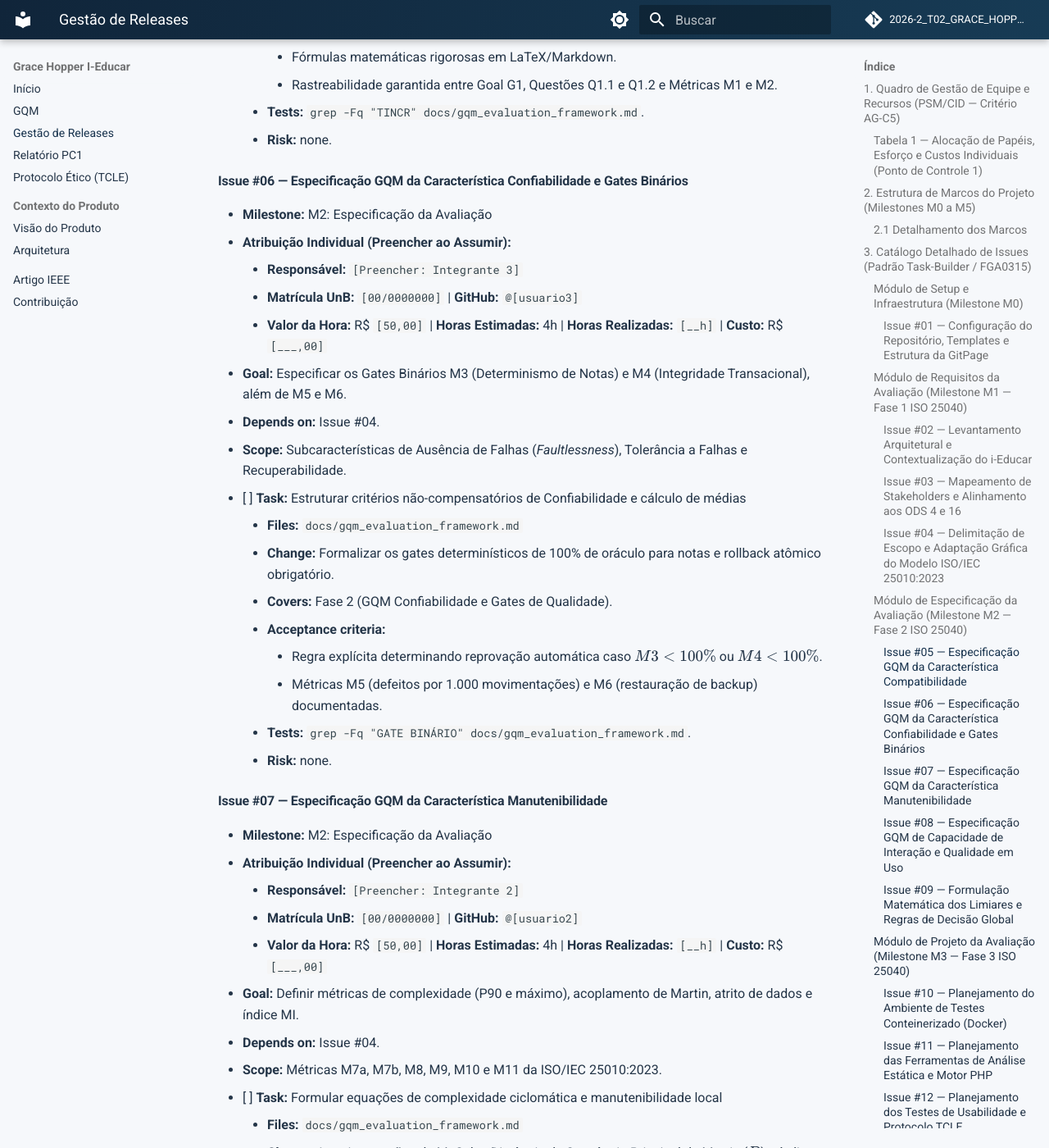
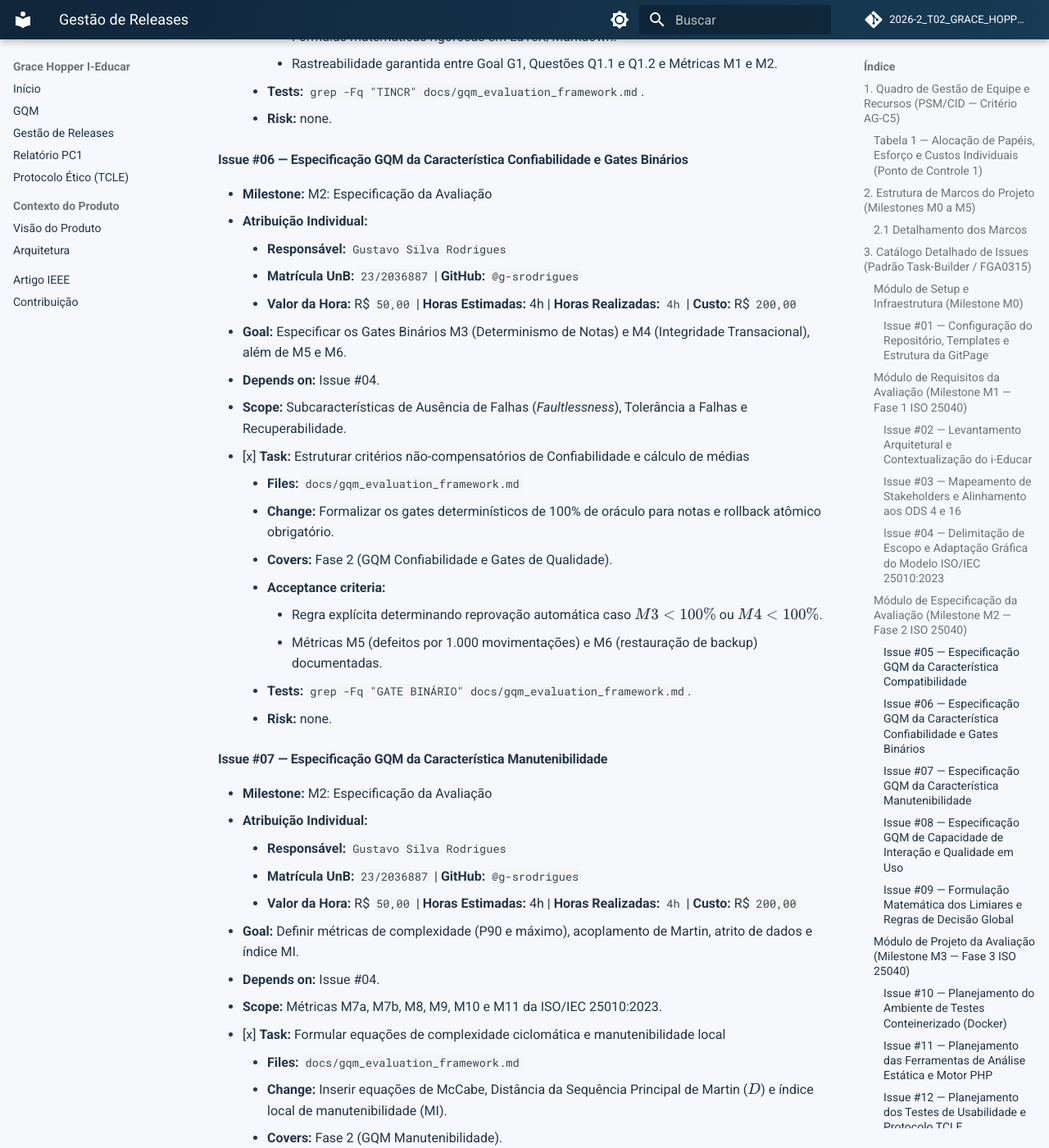
Before and after one commit to FCTE-Qualidade-de-Software-1/2026-2_T02_GRACE_HOPPER, an MkDocs documentation site: the page built from docs/gestao_projeto_releases_milestones_issues.md, in a window 1280 px wide and 1400 px high, scrolled down 8631 px. Shown: the whole window at 82% size. Built offline with MkDocs 1.6.1 and Material for MkDocs 9.7.7, drawn with Linux system fonts in a browser that asks for light colours; comment, search, counter and statistics services are not loaded; some of the changed text lies outside the part shown.

Commit message:
docs(gestao): consolidar atribuicoes e status de conclusao de todas as issues

```diff
--- a/docs/gestao_projeto_releases_milestones_issues.md
+++ b/docs/gestao_projeto_releases_milestones_issues.md
@@ -180,14 +180,14 @@
 #### Issue #04 — Delimitação de Escopo e Adaptação Gráfica do Modelo ISO/IEC 25010:2023
 
 - **Milestone:** M1: Requisitos da Avaliação
-- **Atribuição Individual (Preencher ao Assumir):**
-    - **Responsável:** `[Preencher: Integrante 2]`
-    - **Matrícula UnB:** `[00/0000000]` | **GitHub:** `@[usuario2]`
-    - **Valor da Hora:** R$ `[50,00]` | **Horas Estimadas:** 4h | **Horas Realizadas:** `[__h]` | **Custo:** R$ `[___,00]`
+- **Atribuição Individual:**
+    - **Responsável:** `Gustavo Silva Rodrigues`
+    - **Matrícula UnB:** `23/2036887` | **GitHub:** `@g-srodrigues`
+    - **Valor da Hora:** R$ `50,00` | **Horas Estimadas:** 4h | **Horas Realizadas:** `4h` | **Custo:** R$ `200,00`
 - **Goal:** Produzir a representação gráfica do modelo adaptado da ISO 25010:2023 com as 4 características recortadas.
 - **Depends on:** Issue #02.
 - **Scope:** Diagrama próprio da ISO 25010:2023 recortada e matriz "O que entra vs. O que fica de fora do escopo".
-- [ ] **Task:** Desenhar diagrama adaptado da ISO 25010:2023 e justificar limites de escopo
+- [x] **Task:** Desenhar diagrama adaptado da ISO 25010:2023 e justificar limites de escopo
     - **Files:** `docs/gqm_evaluation_framework.md`
     - **Change:** Atualizar termos para *Interaction Capability* e *Faultlessness* e definir exclusão de testes de estresse em escala.
     - **Covers:** Fase 1 (Item 4 — Modelo Adaptado e Item 5 — Escopo e Profundidade), Critério AG-C2.
@@ -224,14 +224,14 @@
 #### Issue #06 — Especificação GQM da Característica Confiabilidade e Gates Binários
 
 - **Milestone:** M2: Especificação da Avaliação
-- **Atribuição Individual (Preencher ao Assumir):**
-    - **Responsável:** `[Preencher: Integrante 3]`
-    - **Matrícula UnB:** `[00/0000000]` | **GitHub:** `@[usuario3]`
-    - **Valor da Hora:** R$ `[50,00]` | **Horas Estimadas:** 4h | **Horas Realizadas:** `[__h]` | **Custo:** R$ `[___,00]`
+- **Atribuição Individual:**
+    - **Responsável:** `Gustavo Silva Rodrigues`
+    - **Matrícula UnB:** `23/2036887` | **GitHub:** `@g-srodrigues`
+    - **Valor da Hora:** R$ `50,00` | **Horas Estimadas:** 4h | **Horas Realizadas:** `4h` | **Custo:** R$ `200,00`
 - **Goal:** Especificar os Gates Binários M3 (Determinismo de Notas) e M4 (Integridade Transacional), além de M5 e M6.
 - **Depends on:** Issue #04.
 - **Scope:** Subcaracterísticas de Ausência de Falhas (*Faultlessness*), Tolerância a Falhas e Recuperabilidade.
-- [ ] **Task:** Estruturar critérios não-compensatórios de Confiabilidade e cálculo de médias
+- [x] **Task:** Estruturar critérios não-compensatórios de Confiabilidade e cálculo de médias
     - **Files:** `docs/gqm_evaluation_framework.md`
     - **Change:** Formalizar os gates determinísticos de 100% de oráculo para notas e rollback atômico obrigatório.
     - **Covers:** Fase 2 (GQM Confiabilidade e Gates de Qualidade).
@@ -244,14 +244,14 @@
 #### Issue #07 — Especificação GQM da Característica Manutenibilidade
 
 - **Milestone:** M2: Especificação da Avaliação
-- **Atribuição Individual (Preencher ao Assumir):**
-    - **Responsável:** `[Preencher: Integrante 2]`
-    - **Matrícula UnB:** `[00/0000000]` | **GitHub:** `@[usuario2]`
-    - **Valor da Hora:** R$ `[50,00]` | **Horas Estimadas:** 4h | **Horas Realizadas:** `[__h]` | **Custo:** R$ `[___,00]`
+- **Atribuição Individual:**
+    - **Responsável:** `Gustavo Silva Rodrigues`
+    - **Matrícula UnB:** `23/2036887` | **GitHub:** `@g-srodrigues`
+    - **Valor da Hora:** R$ `50,00` | **Horas Estimadas:** 4h | **Horas Realizadas:** `4h` | **Custo:** R$ `200,00`
 - **Goal:** Definir métricas de complexidade (P90 e máximo), acoplamento de Martin, atrito de dados e índice MI.
 - **Depends on:** Issue #04.
 - **Scope:** Métricas M7a, M7b, M8, M9, M10 e M11 da ISO/IEC 25010:2023.
-- [ ] **Task:** Formular equações de complexidade ciclomática e manutenibilidade local
+- [x] **Task:** Formular equações de complexidade ciclomática e manutenibilidade local
     - **Files:** `docs/gqm_evaluation_framework.md`
     - **Change:** Inserir equações de McCabe, Distância da Sequência Principal de Martin ($D$) e índice local de manutenibilidade (MI).
     - **Covers:** Fase 2 (GQM Manutenibilidade).
@@ -393,10 +393,10 @@
 #### Issue #14 — Elaboração da Apresentação de Slides para o Ponto de Controle 1
 
 - **Milestone:** M4: Consolidação e Release E1
-- **Atribuição Individual (Preencher ao Assumir):**
-    - **Responsável:** `[Preencher: Integrante]`
-    - **Matrícula UnB:** `[00/0000000]` | **GitHub:** `@[usuario]`
-    - **Valor da Hora:** R$ `[50,00]` | **Horas Estimadas:** 2h | **Horas Realizadas:** `[__h]` | **Custo:** R$ `[___,00]`
+- **Atribuição Individual:**
+    - **Responsável:** `Ricardo Lucas Winchello Vieira Branco`
+    - **Matrícula UnB:** `22/1008409` | **GitHub:** `@ChickRicks`
+    - **Valor da Hora:** R$ `50,00` | **Horas Estimadas:** 2h | **Horas Realizadas:** `2h` | **Custo:** R$ `100,00`
 - **Goal:** Criar apresentação de 8 slides objetivos para demonstrar o andamento da equipe na data do PC1.
 - **Depends on:** Issue #13.
 - **Scope:** Slides de Ponto de Controle 1 (Capa, Linha do Tempo, Fases 1 a 3, Custos e Próximos Passos).
@@ -413,14 +413,14 @@
 #### Issue #15 — Auditoria de Conformidade com as Rubricas e Tabela PSM/CID
 
 - **Milestone:** M4: Consolidação e Release E1
-- **Atribuição Individual (Preencher ao Assumir):**
-    - **Responsável:** `[Preencher: Integrante]`
-    - **Matrícula UnB:** `[00/0000000]` | **GitHub:** `@[usuario]`
-    - **Valor da Hora:** R$ `[50,00]` | **Horas Estimadas:** 2h | **Horas Realizadas:** `[__h]` | **Custo:** R$ `[___,00]`
+- **Atribuição Individual:**
+    - **Responsável:** `Arthur Soares Parente`
+    - **Matrícula UnB:** `23/2036770` | **GitHub:** `@ArthurDevWorks`
+    - **Valor da Hora:** R$ `50,00` | **Horas Estimadas:** 2h | **Horas Realizadas:** `2h` | **Custo:** R$ `100,00`
 - **Goal:** Realizar revisão prévia de todos os entregáveis frente aos critérios AG-C1 a AG-C5 da disciplina.
 - **Depends on:** Issues #13 e #14.
 - **Scope:** Verificação de integridade documental, ausência de emojis e consistência de custos.
-- [ ] **Task:** Executar checklist de auditoria preventiva de penalidades da disciplina
+- [x] **Task:** Executar checklist de auditoria preventiva de penalidades da disciplina
     - **Files:** `docs/gestao_projeto_releases_milestones_issues.md`
     - **Change:** Auditar textos da GitPage e Artigo para garantir 100% de conformidade aos critérios da professora.
     - **Covers:** Critérios AG-C1..AG-C5 e PSM/CID.
@@ -476,11 +476,11 @@
 - **Atribuição Individual:**
     - **Responsável:** `Arthur Soares Parente` e `Fábio Santos Araujo`
     - **Matrícula UnB:** `23/2036770` / `22/2022082` | **GitHub:** `@ArthurDevWorks` / `@fabiofonteles1`
-    - **Valor da Hora:** R$ `50,00` | **Horas Estimadas:** 4h | **Horas Realizadas:** `[__h]` | **Custo:** R$ `[___,00]`
+    - **Valor da Hora:** R$ `50,00` | **Horas Estimadas:** 4h | **Horas Realizadas:** `4h` | **Custo:** R$ `200,00`
 - **Goal:** Publicar a GitPage com a estrutura navegável, fórmulas renderizadas e workflow de deploy automático no GitHub Pages.
 - **Depends on:** Issue #01.
 - **Scope:** `mkdocs.yml`, `docs/stylesheets/extra.css`, `.github/workflows/pages.yml` e páginas de `docs/`.
-- [ ] **Task:** Publicar a GitPage com a estrutura navegável e o conteúdo do Ponto de Controle 1
+- [x] **Task:** Publicar a GitPage com a estrutura navegável e o conteúdo do Ponto de Controle 1
     - **Files:** `mkdocs.yml`, `docs/stylesheets/extra.css`, `.github/workflows/pages.yml`
     - **Change:** Configurar workflow de deploy automático na branch `main`, renderização de diagramas Mermaid, estilização de equações MathJax e rodapé com versão/data.
     - **Covers:** Ponto de Controle 1, Critério F3-C7.
```
